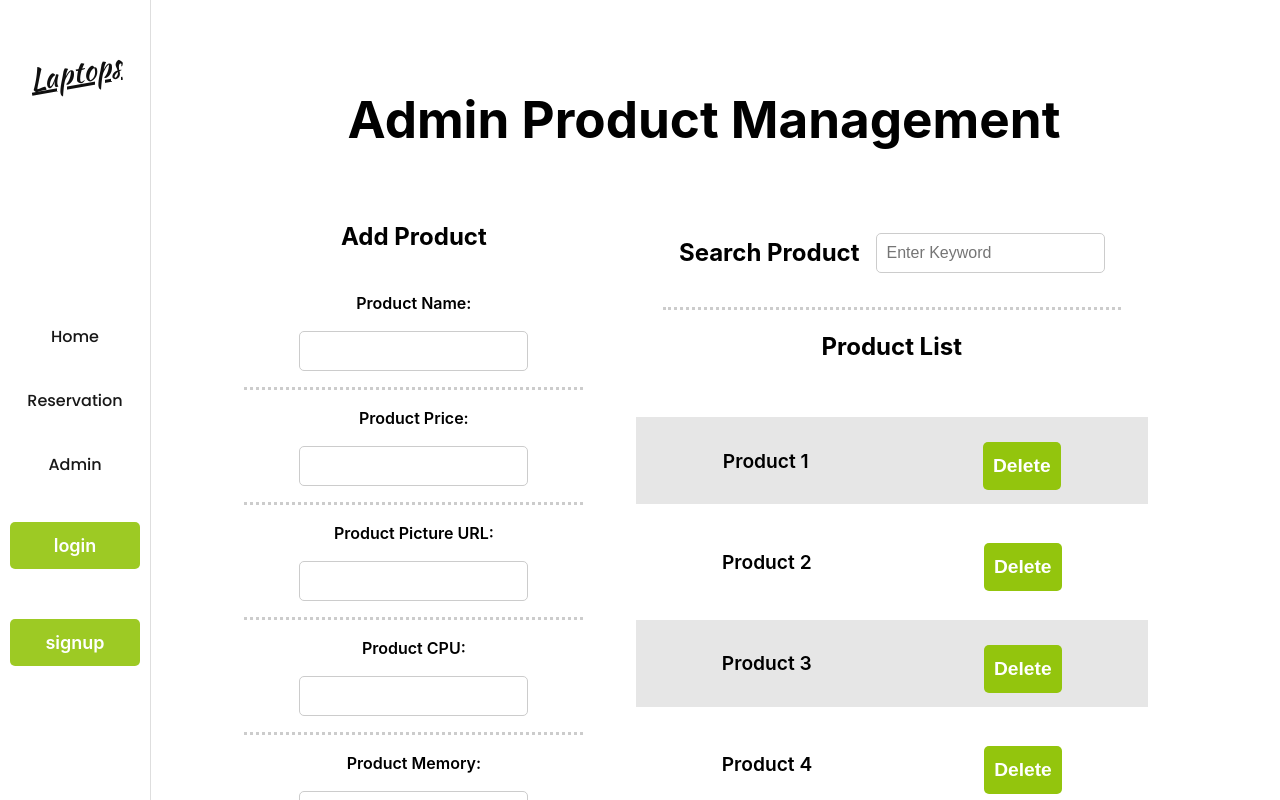
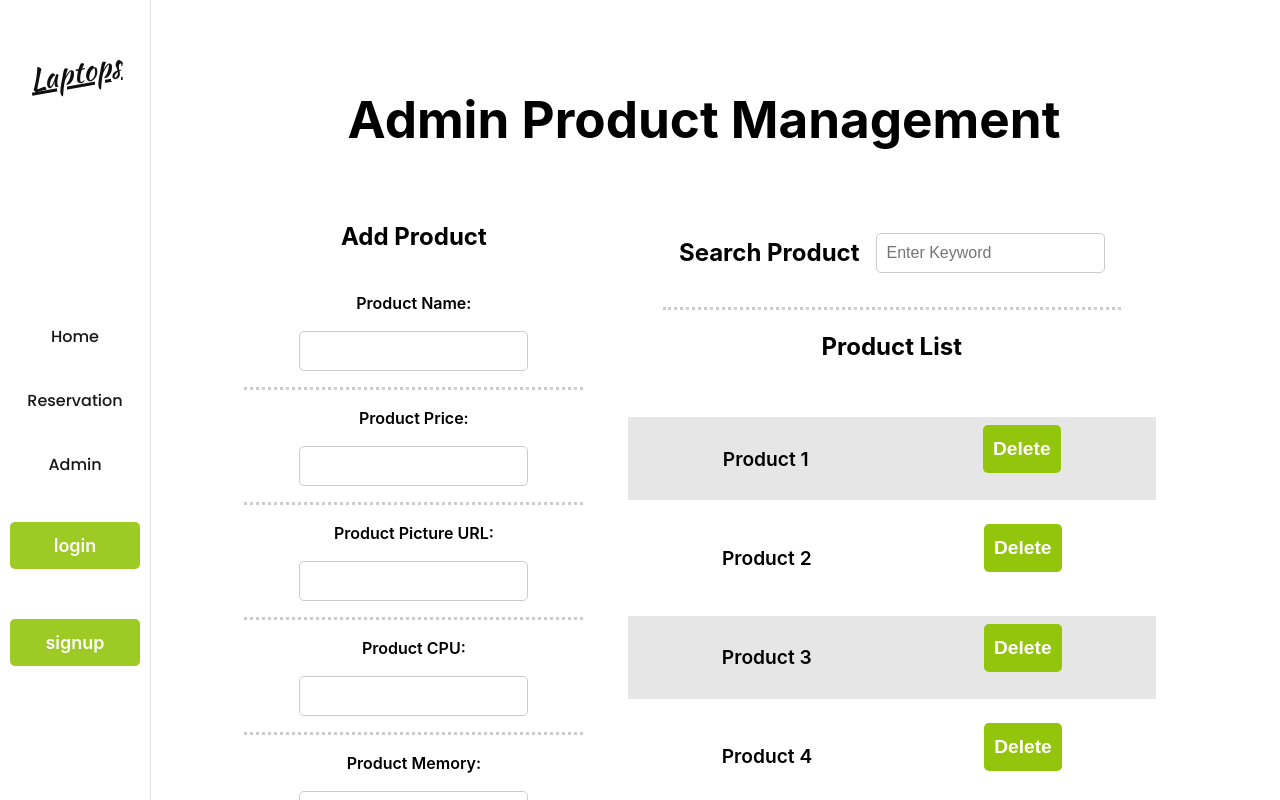
Before and after one commit to shasherazi/laptops-ecommerce, a React (Vite) app: page /admin in a window 1280 px wide. Shown: the top 800 px of the page. Built offline with nearby package versions, Linux system fonts and the light colour scheme.

Commit message:
Update AdminPage.css

```diff
--- a/src/pages/AdminPage.css
+++ b/src/pages/AdminPage.css
@@ -95,7 +95,7 @@ button {
 
 .admin-page .admin-page-content .admin-page-show .admin-page-list ul li {
   width: 100%;
-  height: 100%;
+  height: auto;
   padding: 0.5rem;
   font-size: 1.2rem;
   font-weight: 600;
@@ -107,11 +107,23 @@ button {
 
 .admin-page .admin-page-content .admin-page-show .admin-page-list ul li:nth-child(odd) {
   background-color: hsl(0, 0%, 90%);
-  padding: 10px 0;
+}
+
+.admin-page .admin-page-content .admin-page-show .admin-page-list ul li button {
+  margin-top: 0;
 }
 
 .admin-page .admin-page-content .admin-page-show .admin-page-list ul li button:hover {
   background-color: hsl(0, 89%, 62%);
+}
+
+.admin-page .admin-page-content .admin-page-show .admin-page-list ul li a {
+  text-decoration: none;
+  color: hsl(0, 0%, 0%);
+}
+
+.admin-page .admin-page-content .admin-page-show .admin-page-list ul li a:hover {
+  color: hsl(76, 88%, 41%);
 }
 
 @media screen and (max-width: 768px) {
```
